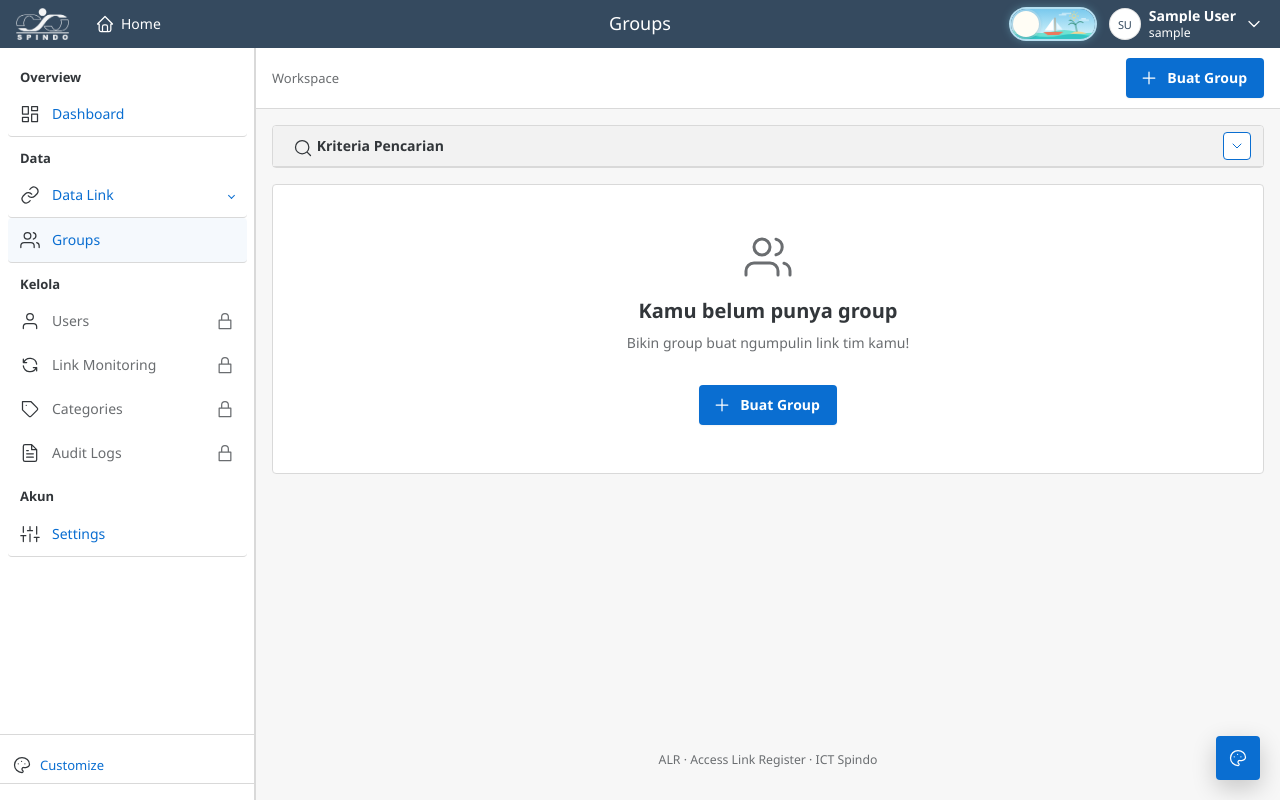
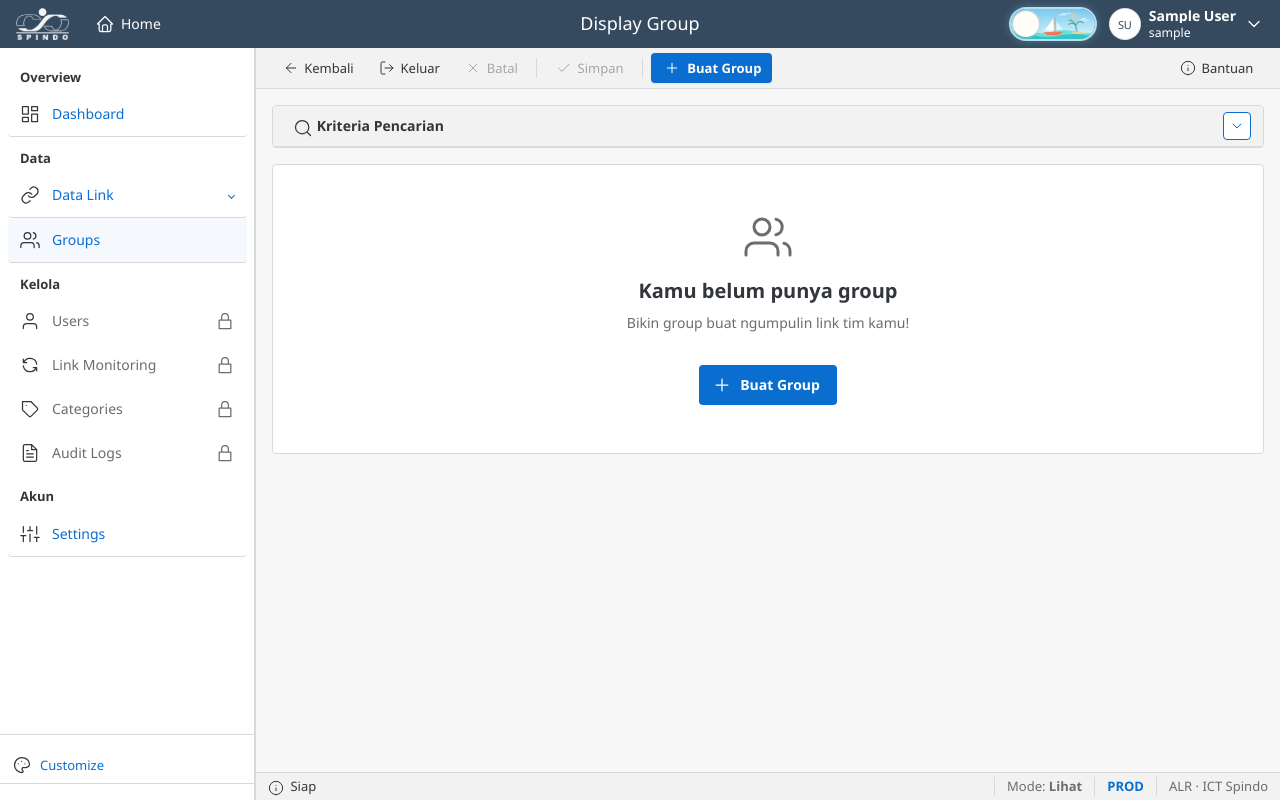
Before and after one commit to Masbismaa/mtoa_alr, a Flask app: page /groups/ in a window 1280 px wide. Run offline with Flask 3, Linux system fonts and the light colour scheme; the visitor is signed in with stand-in values (Sample User, id 1); data comes from the database, SQL or seed files in the repository; data that the repository does not hold is empty; parts of the project's set-up code (start-up, migrations or seed data) failed here and were passed over; some libraries are stand-ins or nearby versions.

Commit message:
feat: toolbar aplikasi, status bar, dan bantuan ala SAP

```diff
--- a/app/config.py
+++ b/app/config.py
@@ -53,6 +53,9 @@ class BaseConfig:
     RATELIMIT_STORAGE_URI = os.environ.get("RATELIMIT_STORAGE_URI", "memory://")
     RATELIMIT_HEADERS_ENABLED = True
 
+    # label environment di status bar bawah (DEV / TEST / PROD)
+    APP_ENV_LABEL = "DEV"
+
 class DevelopmentConfig(BaseConfig):
     """Konfigurasi saat development di laptop (debug aktif)."""
 
@@ -64,11 +67,14 @@ class ProductionConfig(BaseConfig):
     DEBUG = False
     IS_PRODUCTION = True
     SESSION_COOKIE_SECURE = True
+    # server uji yg pake config produksi bisa ngisi APP_ENV_LABEL=TEST di .env
+    APP_ENV_LABEL = os.environ.get("APP_ENV_LABEL", "PROD")
 
 class TestingConfig(BaseConfig):
     """Konfigurasi khusus Pytest (database SQLite di memori, tanpa PostgreSQL)."""
 
     TESTING = True
+    APP_ENV_LABEL = "TEST"
     SECRET_KEY = "test-secret-key"
     SQLALCHEMY_DATABASE_URI = "sqlite:///:memory:"
     # Kunci enkripsi acak untuk setiap test run.
--- /dev/null
+++ b/app/static/css/components/app_shell.css
@@ -0,0 +1,260 @@
+/* shell aplikasi ala SAP GUI: toolbar aplikasi di bawah title bar + status bar di bawah layar */
+
+:root {
+  --app-statusbar-height: 1.75rem;
+}
+
+/* toolbar aplikasi: strip abu-abu, tombol ikon + teks, posisi tombol selalu sama */
+.app-toolbar {
+  background: var(--app-strip-bg);
+  border-bottom: var(--tblr-border-width, 1px) solid var(--tblr-border-color);
+}
+
+.app-toolbar-inner {
+  display: flex;
+  flex-wrap: wrap;
+  align-items: center;
+  gap: 0.25rem;
+  padding-top: 0.3rem;
+  padding-bottom: 0.3rem;
+}
+
+/* judul layar di toolbar, cuma di HP (layar besar judulnya di title bar atas) */
+.app-toolbar-title {
+  flex-basis: 100%;
+  padding: 0 0.25rem;
+  overflow: hidden;
+  font-size: 0.9375rem;
+  font-weight: 700;
+  white-space: nowrap;
+  text-overflow: ellipsis;
+  color: var(--app-title-color);
+}
+
+/* keterangan halaman (dulu di kepala halaman) di atas konten */
+.page-info {
+  display: flex;
+  flex-wrap: wrap;
+  align-items: center;
+  gap: 0.25rem 0.5rem;
+  margin-bottom: 0.75rem;
+}
+
+.page-info > div {
+  flex-basis: 100%;
+}
+
+.page-info .breadcrumb {
+  margin: 0;
+}
+
+/* petunjuk di Daftar Link sebelum Jalankan */
+.selection-hint {
+  display: flex;
+  align-items: center;
+  gap: 0.4rem;
+  margin: 0;
+}
+
+.app-toolbar-btn {
+  gap: 0.35rem;
+}
+
+/* semua tombol di toolbar (termasuk tombol khusus halaman) gayanya sama: kecil, datar, ikon + teks.
+   cuma aksi utama (biru) yg berwarna, aksi hapus teksnya merah */
+.app-toolbar .btn {
+  --tblr-btn-padding-y: 0.25rem;
+  --tblr-btn-padding-x: 0.6rem;
+  --tblr-btn-font-size: 0.8125rem;
+  gap: 0.35rem;
+  min-height: 1.875rem;
+}
+
+.app-toolbar .btn .icon {
+  width: 1rem;
+  height: 1rem;
+  margin: 0;
+}
+
+.app-toolbar .btn:not(.btn-primary) {
+  color: var(--app-title-color);
+  background: transparent;
+  border-color: transparent;
+  box-shadow: none;
+}
+
+.app-toolbar .btn:not(.btn-primary):hover {
+  background: var(--app-hover-bg);
+  border-color: var(--tblr-border-color);
+}
+
+.app-toolbar .btn-danger,
+.app-toolbar .btn-ghost-danger {
+  color: var(--tblr-danger) !important;
+}
+
+/* tombol khusus halaman di kanan Simpan, form-nya (misal Hapus) ikut sebaris */
+.app-toolbar-actions {
+  display: flex;
+  flex-wrap: wrap;
+  align-items: center;
+  gap: 0.25rem;
+}
+
+.app-toolbar-actions form {
+  display: inline-flex;
+  margin: 0;
+}
+
+.app-toolbar-btn.disabled {
+  opacity: 0.4;
+}
+
+.app-toolbar-divider {
+  width: 1px;
+  height: 1.25rem;
+  margin: 0 0.25rem;
+  background: var(--tblr-border-color);
+}
+
+/* toolbar nempel pas discroll, jadi Simpan/Batal selalu kelihatan. Layar besar: di bawah title bar, HP: paling atas */
+.app-toolbar {
+  position: sticky;
+  top: 0;
+  z-index: 1010;
+}
+
+@media (min-width: 992px) {
+  .app-toolbar {
+    top: var(--app-shell-height);
+  }
+
+  .card[id] {
+    scroll-margin-top: calc(var(--app-shell-height) + 3.5rem);
+  }
+}
+
+/* HP: tulisan tombol disembunyiin, cukup ikon (judulnya ada di tooltip) */
+@media (max-width: 575.98px) {
+  .app-toolbar-btn > span:not(.icon) {
+    display: none;
+  }
+}
+
+/* status bar bawah: pesan terakhir, mode layar, environment.
+   sticky di dalem page-wrapper, jadi selalu di bawah layar & ga nutupin sidebar */
+.app-statusbar {
+  position: sticky;
+  bottom: 0;
+  z-index: 1020;
+  display: flex;
+  align-items: center;
+  gap: 0.75rem;
+  height: var(--app-statusbar-height);
+  margin-top: auto;
+  padding: 0 0.75rem;
+  font-size: 0.8125rem;
+  color: var(--app-label-color);
+  background: var(--app-strip-bg);
+  border-top: var(--tblr-border-width, 1px) solid var(--tblr-border-color);
+}
+
+.app-statusbar-message {
+  display: flex;
+  flex: 1 1 auto;
+  align-items: center;
+  gap: 0.4rem;
+  min-width: 0;
+  padding: 0;
+  color: var(--app-title-color);
+  text-align: start;
+  background: none;
+  border: 0;
+}
+
+.app-statusbar-text {
+  overflow: hidden;
+  white-space: nowrap;
+  text-overflow: ellipsis;
+}
+
+.app-statusbar-icon .icon {
+  width: 1rem;
+  height: 1rem;
+}
+
+.app-statusbar[data-status-type="success"] .app-statusbar-icon {
+  color: var(--tblr-success);
+}
+
+.app-statusbar[data-status-type="warning"] .app-statusbar-icon {
+  color: var(--tblr-warning);
+}
+
+.app-statusbar[data-status-type="danger"] .app-statusbar-icon,
+.app-statusbar[data-status-type="danger"] .app-statusbar-text {
+  color: var(--tblr-danger);
+}
+
+.app-statusbar-item {
+  flex-shrink: 0;
+  padding-left: 0.75rem;
+  white-space: nowrap;
+  border-left: var(--tblr-border-width, 1px) solid var(--tblr-border-color);
+}
+
+.app-statusbar-env {
+  font-weight: 700;
+  color: var(--app-text-accent);
+}
+
+/* riwayat pesan */
+.status-history {
+  max-height: 50vh;
+  margin: 0;
+  padding: 0;
+  overflow: auto;
+  list-style: none;
+}
+
+.status-history-item {
+  display: flex;
+  gap: 0.75rem;
+  padding: 0.4rem 0;
+  border-bottom: var(--tblr-border-width, 1px) solid var(--tblr-border-color);
+}
+
+.status-history-item.is-danger {
+  color: var(--tblr-danger);
+}
+
+.status-history-time {
+  flex-shrink: 0;
+  color: var(--app-label-color);
+  font-variant-numeric: tabular-nums;
+}
+
+/* dialog bantuan */
+.help-dialog {
+  width: min(560px, calc(100% - 2rem));
+}
+
+.help-list {
+  display: grid;
+  grid-template-columns: max-content 1fr;
+  gap: 0.35rem 1rem;
+  margin-bottom: 1rem;
+}
+
+.help-list dt {
+  font-weight: 600;
+}
+
+.help-list dd {
+  margin: 0;
+}
+
+/* judul hasil pencarian yg difokusin otomatis abis Jalankan: ga perlu garis fokus kalau bukan dari keyboard */
+[data-result-heading]:focus:not(:focus-visible) {
+  outline: none;
+}
--- a/app/static/css/components/theme_customizer.css
+++ b/app/static/css/components/theme_customizer.css
@@ -167,15 +167,3 @@
 .accent-swatch-lime { background: #74b816; }
 .accent-swatch-teal { background: #0ca678; }
 .accent-swatch-purple { background: #ae3ec9; }
-
-/* tombol bulat customize di pojok kanan bawah */
-.btn-floating {
-  position: fixed;
-  right: 1.25rem;
-  bottom: 1.25rem;
-  z-index: 1030;
-  width: 2.75rem;
-  height: 2.75rem;
-  border-radius: var(--tblr-border-radius-lg, 8px);
-  box-shadow: 0 0.5rem 1.5rem rgba(0, 0, 0, 0.2);
-}
--- /dev/null
+++ b/app/static/js/components/app_shell.js
@@ -0,0 +1,119 @@
+// shell aplikasi ala SAP GUI: dialog Bantuan dari toolbar + status bar bawah (pesan terakhir & riwayatnya).
+// komponen lain bisa ngirim pesan ke status bar lewat window.AlrStatusBar.show(teks, jenis, isKept)
+(function () {
+  "use strict";
+
+  const HISTORY_KEY = "alr_status_history";
+  const MAX_HISTORY_COUNT = 20;
+  // jenis pesan -> ikon yg dipake (danger pake ikon peringatan, warnanya merah dari CSS)
+  const ICON_BY_TYPE_DICT = { success: "success", info: "info", warning: "warning", danger: "warning" };
+
+  // dialog bisa ditutup pake tombol, Esc (bawaan <dialog>), atau klik area gelap
+  function setupDialog(dialogEl, closeSelector) {
+    if (!dialogEl || typeof dialogEl.showModal !== "function") return null;
+    dialogEl.querySelector(closeSelector).addEventListener("click", function () { dialogEl.close(); });
+    dialogEl.addEventListener("click", function (event) {
+      if (event.target === dialogEl) dialogEl.close();
+    });
+    return dialogEl;
+  }
+
+  // BANTUAN
+  const helpDialogEl = setupDialog(document.getElementById("help_dialog"), "[data-help-close]");
+  document.querySelectorAll("[data-help-open]").forEach(function (buttonEl) {
+    buttonEl.addEventListener("click", function () {
+      if (helpDialogEl) helpDialogEl.showModal();
+    });
+  });
+
+  // STATUS BAR
+  const barEl = document.querySelector("[data-status-bar]");
+  if (!barEl) return;
+  const textEl = barEl.querySelector("[data-status-text]");
+  const statusDialogEl = setupDialog(document.getElementById("status_dialog"), "[data-status-close]");
+
+  // riwayat disimpen di sessionStorage (ilang pas tab ditutup). Diblok browser -> cuma pesan terakhir
+  function readHistory() {
+    try {
+      const historyList = JSON.parse(sessionStorage.getItem(HISTORY_KEY) || "[]");
+      return Array.isArray(historyList) ? historyList : [];
+    } catch (error) {
+      return [];
+    }
+  }
+
+  function writeHistory(historyList) {
+    try {
+      sessionStorage.setItem(HISTORY_KEY, JSON.stringify(historyList.slice(-MAX_HISTORY_COUNT)));
+    } catch (error) {
+      // sessionStorage diblok, cuekin aja
+    }
+  }
+
+  function render(entryDict) {
+    const iconKey = ICON_BY_TYPE_DICT[entryDict.type] || "info";
+    textEl.textContent = entryDict.text;
+    barEl.dataset.statusType = entryDict.type;
+    barEl.querySelectorAll("[data-status-icon]").forEach(function (iconEl) {
+      iconEl.hidden = iconEl.dataset.statusIcon !== iconKey;
+    });
+  }
+
+  // tampilin pesan di status bar + catat ke riwayat. isKept false = cuma tampil (buat pesan yg sering, misal simpan layout)
+  function show(text, type, isKept) {
+    const entryDict = { text: String(text), type: type || "info", time: new Date().toISOString() };
+    render(entryDict);
+    if (isKept !== false) writeHistory(readHistory().concat([entryDict]));
+  }
+
+  function formatTime(isoText) {
+    const date = new Date(isoText);
+    return isNaN(date) ? "" : date.toLocaleTimeString("id-ID", { hour: "2-digit", minute: "2-digit" });
+  }
+
+  // riwayat pesan, terbaru di atas. Pake textContent biar aman dari XSS
+  function openHistory() {
+    if (!statusDialogEl) return;
+    const historyList = readHistory().slice().reverse();
+    const listEl = statusDialogEl.querySelector("[data-status-list]");
+    listEl.replaceChildren();
+    historyList.forEach(function (entryDict) {
+      const itemEl = document.createElement("li");
+      itemEl.className = "status-history-item is-" + entryDict.type;
+      const timeEl = document.createElement("span");
+      timeEl.className = "status-history-time";
+      timeEl.textContent = formatTime(entryDict.time);
+      const messageEl = document.createElement("span");
+      messageEl.textContent = entryDict.text;
+      itemEl.append(timeEl, messageEl);
+      listEl.append(itemEl);
+    });
+    statusDialogEl.querySelector("[data-status-empty]").hidden = historyList.length > 0;
+    statusDialogEl.showModal();
+  }
+
+  barEl.querySelector("[data-status-open]").addEventListener("click", openHistory);
+
+  // pesan flash dari server (yg sukses ilang sendiri 5 detik) tetep nempel di status bar.
+  // ga ada pesan baru -> tampilin pesan terakhir dari riwayat
+  const flashList = document.querySelectorAll("[data-flash]");
+  if (flashList.length) {
+    flashList.forEach(function (flashEl) {
+      show(flashEl.querySelector(".flash-text").textContent.trim(), flashEl.dataset.flashCategory);
+    });
+  } else {
+    const lastEntryDict = readHistory().slice(-1)[0];
+    if (lastEntryDict) render(lastEntryDict);
+  }
+
+  // pesan flash yg dibikin dari JS juga ikut ke status bar
+  if (window.AlrFlash) {
+    const showFlash = window.AlrFlash.show;
+    window.AlrFlash.show = function (message, category) {
+      showFlash(message, category);
+      show(message, category);
+    };
+  }
+
+  window.AlrStatusBar = { show: show };
+})();
--- /dev/null
+++ b/app/templates/components/app_toolbar.html
@@ -0,0 +1,33 @@
+{% from "components/icon.html" import icon %}
+{# toolbar aplikasi ala SAP GUI, posisi tombolnya selalu sama di semua layar. Tombol yg ga kepake di layar ini dinonaktifin.
+   Kembali = ke layar sebelumnya, Keluar = tutup layar ke Dashboard, Batal = buang perubahan form, Simpan = simpan form.
+   tombol khusus halaman (block page_actions: Tambah, Edit, Hapus, ...) nyusul di kanan Simpan, gayanya disamain.
+   variabel dari layouts/app_base.html: toolbar_back_url, toolbar_exit_url, toolbar_cancel_url, toolbar_save_form, page_action_html #}
+{% macro toolbar_link(url, icon_name, label, title) %}
+  {% if url %}
+    <a href="{{ url }}" class="btn btn-sm app-toolbar-btn" title="{{ title }}">{{ icon(icon_name) }}<span>{{ label }}</span></a>
+  {% else %}
+    <span class="btn btn-sm app-toolbar-btn disabled" aria-disabled="true" title="{{ label }} ga tersedia di layar ini">{{ icon(icon_name) }}<span>{{ label }}</span></span>
+  {% endif %}
+{% endmacro %}
+
+<div class="app-toolbar d-print-none" role="toolbar" aria-label="Toolbar layar">
+  <div class="container-xl app-toolbar-inner">
+    {# HP: title bar atas ga ada, jadi judul layar tampil di sini #}
+    <div class="app-toolbar-title d-lg-none">{{ shell_title }}</div>
+    {{ toolbar_link(toolbar_back_url, "arrow_left", "Kembali", "Kembali ke layar sebelumnya") }}
+    {{ toolbar_link(toolbar_exit_url, "logout", "Keluar", "Keluar dari layar ini ke Dashboard") }}
+    {{ toolbar_link(toolbar_cancel_url, "close", "Batal", "Batalkan perubahan & tutup layar") }}
+    <span class="app-toolbar-divider" aria-hidden="true"></span>
+    {% if toolbar_save_form %}
+      <button type="submit" form="{{ toolbar_save_form }}" class="btn btn-sm btn-primary app-toolbar-btn" title="Simpan isian">{{ icon("check") }}<span>Simpan</span></button>
+    {% else %}
+      <span class="btn btn-sm app-toolbar-btn disabled" aria-disabled="true" title="Simpan ga tersedia di layar ini">{{ icon("check") }}<span>Simpan</span></span>
+    {% endif %}
+    {% if page_action_html %}
+      <span class="app-toolbar-divider" aria-hidden="true"></span>
+      <div class="app-toolbar-actions">{{ page_action_html }}</div>
+    {% endif %}
+    <button type="button" class="btn btn-sm app-toolbar-btn ms-auto" data-help-open aria-haspopup="dialog" title="Bantuan layar ini">{{ icon("info") }}<span>Bantuan</span></button>
+  </div>
+</div>
--- /dev/null
+++ b/app/templates/components/help_dialog.html
@@ -0,0 +1,23 @@
+{# dialog Bantuan dari toolbar: penjelasan layar ini (block page_help) + fungsi tombol toolbar & shortcut #}
+<dialog class="confirm-dialog help-dialog" id="help_dialog" aria-labelledby="help_dialog_title">
+  <div class="modal-content">
+    <div class="modal-header">
+      <h3 class="modal-title" id="help_dialog_title">Bantuan: {{ shell_title }}</h3>
+    </div>
+    <div class="modal-body">
+      {% if page_help_html %}<div class="help-page">{{ page_help_html }}</div>{% endif %}
+      <dl class="help-list">
+        <dt>Kembali</dt><dd>Balik ke layar sebelumnya.</dd>
+        <dt>Keluar</dt><dd>Tutup layar ini, balik ke Dashboard.</dd>
+        <dt>Batal</dt><dd>Buang isian form yang belum disimpan.</dd>
+        <dt>Simpan</dt><dd>Simpan isian form di layar ini.</dd>
+        <dt><kbd>/</kbd></dt><dd>Langsung ke Cari cepat (di layar yang punya Kriteria Pencarian).</dd>
+        <dt><kbd>Esc</kbd></dt><dd>Tutup dialog.</dd>
+      </dl>
+      <p class="text-secondary small mb-0">Pesan terakhir selalu ada di status bar bawah, klik buat lihat riwayatnya.</p>
+    </div>
+    <div class="modal-footer">
+      <button type="button" class="btn btn-primary w-100" data-help-close>Tutup</button>
+    </div>
+  </div>
+</dialog>
--- /dev/null
+++ b/app/templates/components/status_bar.html
@@ -0,0 +1,29 @@
+{% from "components/icon.html" import icon %}
+{# status bar bawah ala SAP GUI: pesan terakhir (klik = riwayat), mode layar, environment.
+   variabel dari layouts/app_base.html: page_mode #}
+<footer class="app-statusbar d-print-none" data-status-bar>
+  <button type="button" class="app-statusbar-message" data-status-open aria-haspopup="dialog" title="Lihat riwayat pesan">
+    <span class="app-statusbar-icon" data-status-icon="info">{{ icon("info") }}</span>
+    <span class="app-statusbar-icon" data-status-icon="success" hidden>{{ icon("check") }}</span>
+    <span class="app-statusbar-icon" data-status-icon="warning" hidden>{{ icon("alert_triangle") }}</span>
+    <span class="app-statusbar-text" data-status-text role="status">Siap</span>
+  </button>
+  <span class="app-statusbar-item" title="Mode layar ini">Mode: <strong>{{ page_mode }}</strong></span>
+  <span class="app-statusbar-item app-statusbar-env" title="Environment server">{{ config.APP_ENV_LABEL }}</span>
+  <span class="app-statusbar-item d-none d-md-inline">ALR · ICT Spindo</span>
+</footer>
+
+<dialog class="confirm-dialog" id="status_dialog" aria-labelledby="status_dialog_title">
+  <div class="modal-content">
+    <div class="modal-header">
+      <h3 class="modal-title" id="status_dialog_title">Riwayat pesan</h3>
+    </div>
+    <div class="modal-body">
+      <ul class="status-history" data-status-list></ul>
+      <p class="text-secondary small mb-0" data-status-empty>Belum ada pesan di sesi ini.</p>
+    </div>
+    <div class="modal-footer">
+      <button type="button" class="btn w-100" data-status-close>Tutup</button>
+    </div>
+  </div>
+</dialog>
--- a/app/templates/layouts/app_base.html
+++ b/app/templates/layouts/app_base.html
@@ -2,8 +2,25 @@
 {% from "components/icon.html" import icon %}
 
 {% block body %}
-  {# judul halaman juga tampil di tengah title bar atas, kayak judul layar di SAP GUI #}
-  {% set shell_title = self.page_heading() | striptags %}
+  {# judul layar di tengah title bar atas ala SAP GUI, diawali Display/Create/Change sesuai aksinya.
+     diisi lewat block screen_title tiap halaman, kalau kosong pake judul halaman biasa #}
+  {% set shell_title = (self.screen_title() | striptags | trim) or (self.page_heading() | striptags | trim) %}
+  {# toolbar aplikasi: tiap halaman boleh ngisi block toolbar_back / toolbar_cancel (URL) & toolbar_save (id form).
+     yg kosong tombolnya dinonaktifin. Kembali defaultnya ke tujuan Batal, kalau ga ada ke Dashboard #}
+  {% set is_home = request.endpoint == "main.home" %}
+  {% set toolbar_save_form = self.toolbar_save() | trim %}
+  {% set toolbar_cancel_url = self.toolbar_cancel() | trim %}
+  {% set toolbar_exit_url = "" if is_home else url_for("main.home") %}
+  {% set toolbar_back_url = (self.toolbar_back() | trim) or toolbar_cancel_url or toolbar_exit_url %}
+  {% set page_help_html = self.page_help() | trim %}
+  {# tombol khusus halaman (Tambah, Edit, Hapus, ...) ikut tampil di toolbar, ga di kepala halaman lagi #}
+  {% set page_action_html = self.page_actions() | trim %}
+  {% set page_mode = "Ubah" if toolbar_save_form else "Lihat" %}
+  {# keterangan halaman (badge, deskripsi, catatan) tetep tampil di atas konten walau kepala halaman di-remark #}
+  {% set page_info_html = self.page_subtitle() | trim %}
+  {% if false %}{% block toolbar_back %}{% endblock %}{% block toolbar_cancel %}{% endblock %}{% block toolbar_save %}{% endblock %}{% block page_help %}{% endblock %}{% block page_actions %}{% endblock %}{% block screen_title %}{% endblock %}
+    {% block page_pretitle %}ALR{% endblock %}{% block page_heading %}{{ page_title or "ALR" }}{% endblock %}{% block page_subtitle %}{% endblock %}
+  {% endif %}
   <a href="#main_content" class="visually-hidden-focusable skip-link">Lewati ke konten</a>
 
   <div class="page">
@@ -11,43 +28,42 @@
     {% include "components/sidebar.html" %}
 
     <div class="page-wrapper">
+      {% include "components/app_toolbar.html" %}
+      {# kepala halaman (judul kecil + judul + keterangan) di-remark dulu, judul layar udah ada di title bar atas.
+         buat nyalain lagi: buka komentar ini & pindahin block page_pretitle/page_heading/page_subtitle dari {% if false %} di atas ke sini.
+         isi page_subtitle (keterangan halaman) sementara tampil di atas konten (page-info)
       <div class="page-header d-print-none">
         <div class="container-xl">
-          <div class="row g-3 align-items-center">
-            <div class="col">
-              <div class="page-pretitle">{% block page_pretitle %}ALR{% endblock %}</div>
-              <h2 class="page-title">{% block page_heading %}{{ page_title or "ALR" }}{% endblock %}</h2>
-              {% block page_subtitle %}{% endblock %}
-            </div>
-            <div class="col-12 col-md-auto ms-auto d-print-none">
-              <div class="btn-list">{% block page_actions %}{% endblock %}</div>
-            </div>
-          </div>
+          <div class="page-pretitle">block page_pretitle</div>
+          <h2 class="page-title">block page_heading</h2>
+          block page_subtitle
         </div>
       </div>
+      #}
 
       <main class="page-body" id="main_content" tabindex="-1">
         <div class="container-xl">
+          {% if page_info_html %}<div class="page-info">{{ page_info_html }}</div>{% endif %}
           {% include "components/flash_messages.html" %}
           {% block content %}{% endblock %}
         </div>
       </main>
 
-      <footer class="footer footer-transparent d-print-none">
-        <div class="container-xl text-center text-secondary small">ALR · Access Link Register · ICT Spindo</div>
-      </footer>
+      {% include "components/status_bar.html" %}
     </div>
   </div>
 
-  <button type="button" class="btn btn-primary btn-icon btn-floating" data-bs-toggle="offcanvas" data-bs-target="#theme_customizer" aria-controls="theme_customizer" aria-label="Buka pengaturan tampilan" title="Pengaturan tampilan">{{ icon("palette") }}</button>
-
   {% include "components/theme_customizer.html" %}
   {% include "components/confirm_dialog.html" %}
+  {% include "components/help_dialog.html" %}
 {% endblock %}
 
 {% block scripts %}
   <script src="{{ url_for('static', filename='js/components/theme_customizer.js') }}" defer></script>
   <script src="{{ url_for('static', filename='js/components/confirm_dialog.js') }}" defer></script>
   <script src="{{ url_for('static', filename='js/components/copy_button.js') }}" defer></script>
+  <script src="{{ url_for('static', filename='js/components/app_shell.js') }}" defer></script>
+  <script src="{{ url_for('static', filename='js/components/form_guard.js') }}" defer></script>
+  <script src="{{ url_for('static', filename='js/components/data_table.js') }}" defer></script>
   {% block page_scripts %}{% endblock %}
 {% endblock %}
--- a/app/templates/layouts/base.html
+++ b/app/templates/layouts/base.html
@@ -32,7 +32,7 @@
     "base/theme", "base/page",
     "components/control", "components/brand", "components/avatar", "components/chart", "components/flash", "components/table",
     "components/rich_text_editor", "components/custom_field", "components/attachment",
-    "components/theme_customizer", "components/category_forum", "components/confirm_dialog", "components/selection",
+    "components/theme_customizer", "components/category_forum", "components/confirm_dialog", "components/selection", "components/app_shell",
     "layouts/sidebar", "layouts/topbar",
     "pages/dashboard", "pages/entry_form", "pages/entry_detail", "pages/auth", "pages/audit_log",
     "base/animation",
```
